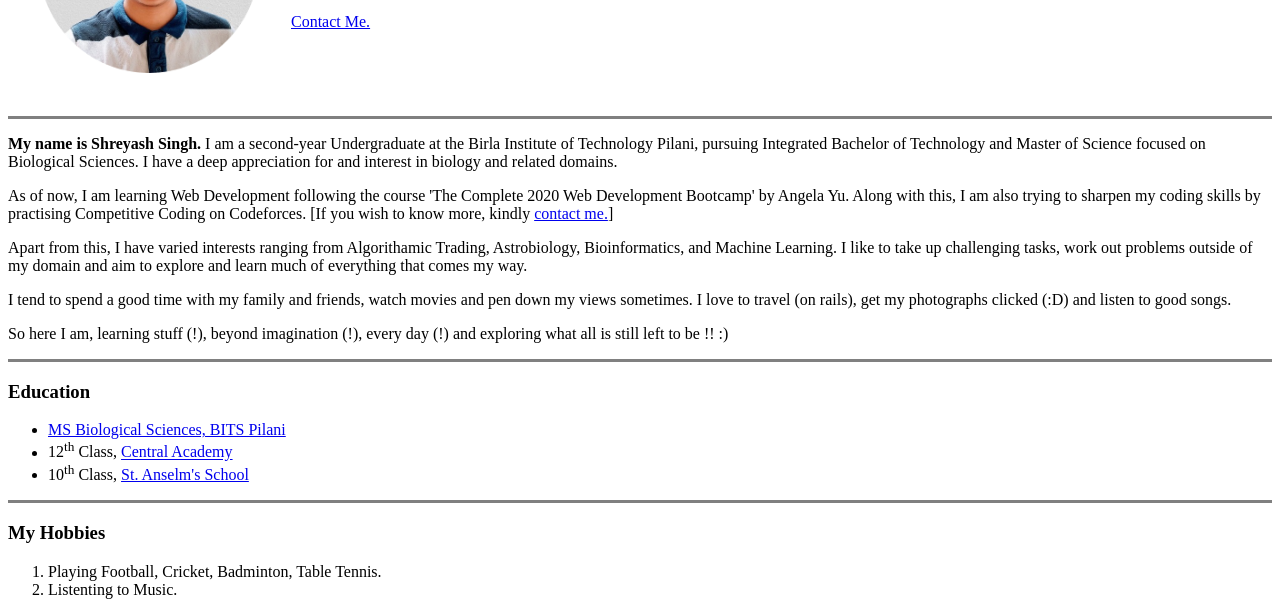
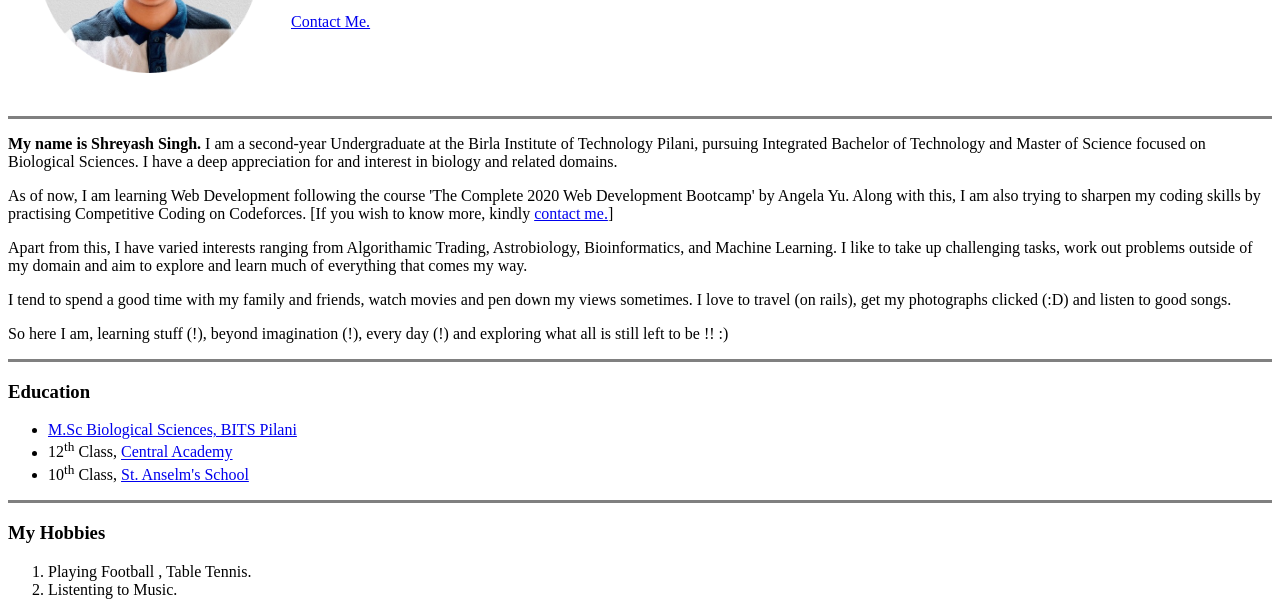
Before and after one commit to shreyash-singh/Personal-Site, a plain HTML site: page index.html in a window 1280 px wide. Shown: the part 186-800 px from the top of the page. Drawn offline with Linux system fonts and the light colour scheme.

Commit message:
New Changes

```diff
--- a/index.html
+++ b/index.html
@@ -45,7 +45,7 @@
   <hr size="3" noshade>
   <h3>Education</h3>
   <ul>
-    <li><a href="https://www.bits-pilani.ac.in/pilani/biologicalScience/DepartmentofBiologicalScience/">MS Biological Sciences, BITS Pilani</a></li>
+    <li><a href="https://www.bits-pilani.ac.in/pilani/biologicalScience/DepartmentofBiologicalScience/">M.Sc Biological Sciences, BITS Pilani</a></li>
     <li>12<sup>th</sup> Class, <a href="http://www.centralacademyalwar.in/">Central Academy</a></li>
     <li>10<sup>th</sup> Class, <a href="http://www.anselmsalwar.in/">St. Anselm's School</a></li>
   </ul>
@@ -53,7 +53,7 @@
   <h3>My Hobbies</h3>
 
   <ol>
-    <li>Playing Football, Cricket, Badminton, Table Tennis.</li>
+    <li>Playing Football , Table Tennis.</li>
     <li>Listenting to Music.</li>
   </ol>
   <hr size="3" noshade>
```
